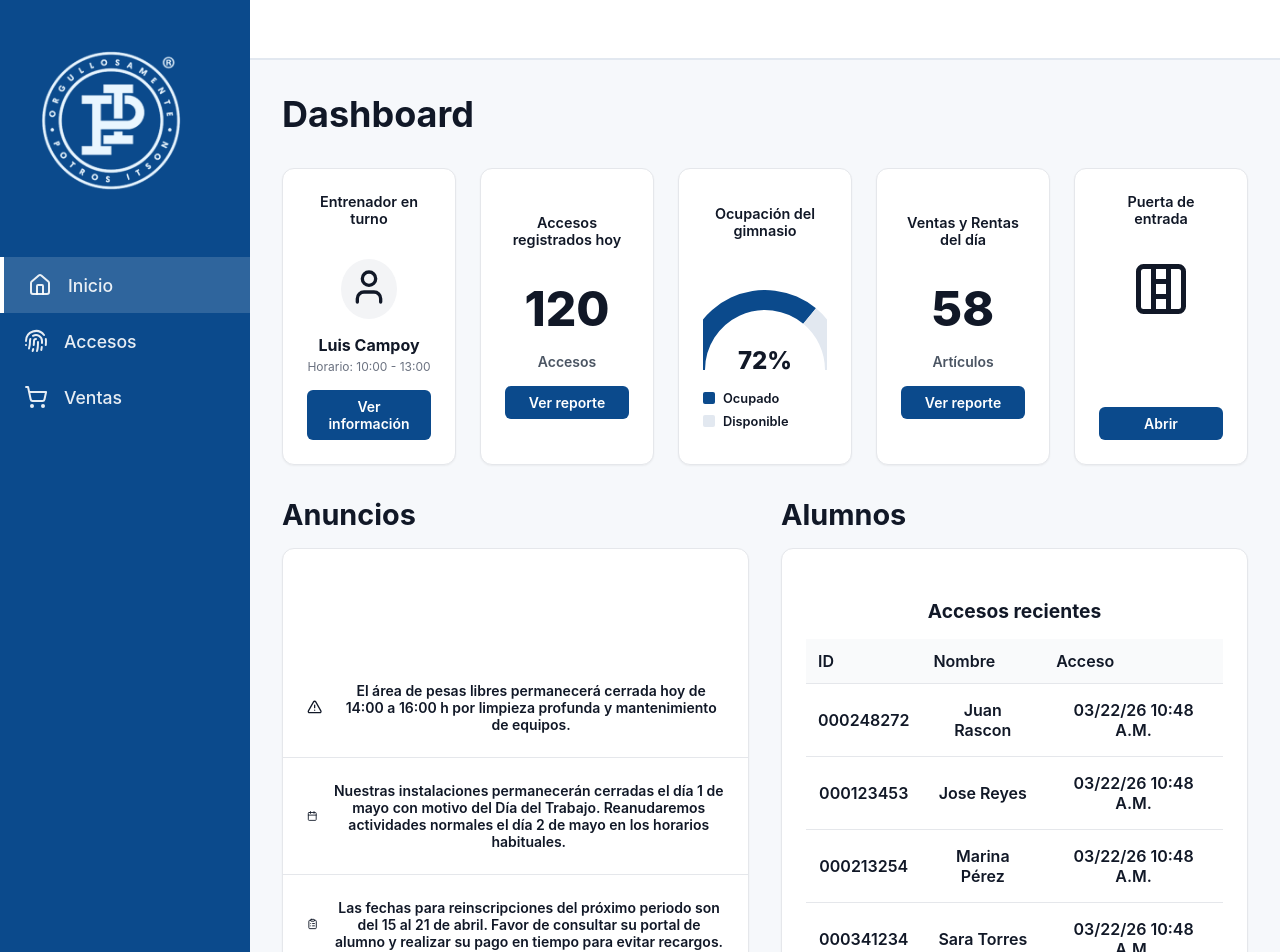
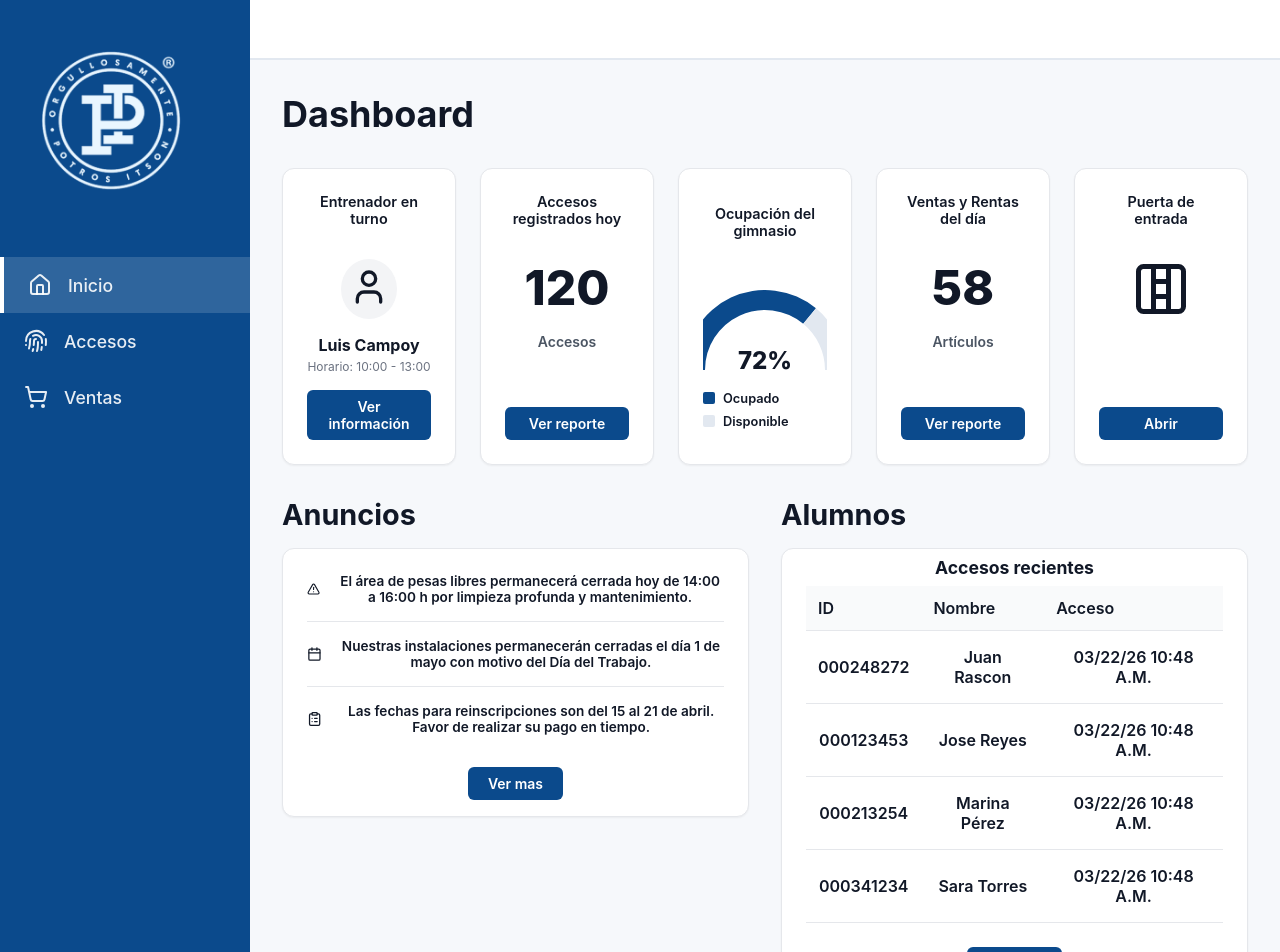
Before and after one commit to JuanBaldenegro248272/PotrosGym, a React app: page / in a window 1280 px wide. Shown: the top 952 px of the page. Built offline with nearby package versions, Linux system fonts and the light colour scheme; the HTML template or start-up script is replaced by a standard one.

Commit message:
Update
Se arreglo los botones de las cards pequenos, estaban desalineados, y tambien se arreglaron los cards de anuncios y los de alumnos porque daba mal aspecto que tuviera como el cuadro blanco de sobra arriba y abajo

```diff
--- a/src/index.css
+++ b/src/index.css
@@ -129,7 +129,7 @@ a {
   align-items: center;
   justify-content: center;
   text-align: center;
-  height: 100%;
+  height: auto;
 }
 
 .card-title {
--- a/src/pages/Dashboard.jsx
+++ b/src/pages/Dashboard.jsx
@@ -28,6 +28,7 @@ const Dashboard = () => {
           </div>
           <div style={{ fontWeight: '700', marginBottom: '0.25rem' }}>Luis Campoy</div>
           <div style={{ fontSize: '0.75rem', color: '#6b7280', marginBottom: '1rem' }}>Horario: 10:00 - 13:00</div>
+          <div style={{ flex: 1 }}></div>
           <button className="btn-primary">Ver información</button>
         </div>
 
@@ -35,6 +36,7 @@ const Dashboard = () => {
           <h3 className="card-title">Accesos registrados hoy</h3>
           <div className="card-value" style={{ margin: '1rem 0' }}>120</div>
           <div className="card-subtitle">Accesos</div>
+          <div style={{ flex: 1 }}></div>
           <button className="btn-primary">Ver reporte</button>
         </div>
 
@@ -81,6 +83,7 @@ const Dashboard = () => {
           <h3 className="card-title">Ventas y Rentas del día</h3>
           <div className="card-value" style={{ margin: '1rem 0' }}>58</div>
           <div className="card-subtitle">Artículos</div>
+          <div style={{ flex: 1 }}></div>
           <button className="btn-primary">Ver reporte</button>
         </div>
 
@@ -106,30 +109,34 @@ const Dashboard = () => {
         <div>
           <h2 style={{ fontSize: '1.8rem', fontWeight: '700', marginBottom: '1rem' }}>Anuncios</h2>
           <div className="card" style={{ padding: '0', alignItems: 'stretch' }}>
+            <div style={{ padding: '0.5rem 1.5rem 1rem 1.5rem' }}>
+              <div style={{ display: 'flex', padding: '1rem 0', borderBottom: '1px solid var(--border-color)', gap: '1rem', alignItems: 'center' }}>
+                <AlertTriangle size={24} color="#111827" />
+                <p style={{ fontSize: '0.85rem', fontWeight: '600' }}>El área de pesas libres permanecerá cerrada hoy de 14:00 a 16:00 h por limpieza profunda y mantenimiento.</p>
+              </div>
 
-            <div style={{ display: 'flex', padding: '1.5rem', borderBottom: '1px solid var(--border-color)', gap: '1rem', alignItems: 'center' }}>
-              <AlertTriangle size={32} color="#111827" />
-              <p style={{ fontSize: '0.875rem', fontWeight: '600' }}>El área de pesas libres permanecerá cerrada hoy de 14:00 a 16:00 h por limpieza profunda y mantenimiento de equipos.</p>
+              <div style={{ display: 'flex', padding: '1rem 0', borderBottom: '1px solid var(--border-color)', gap: '1rem', alignItems: 'center' }}>
+                <Calendar size={24} color="#111827" />
+                <p style={{ fontSize: '0.85rem', fontWeight: '600' }}>Nuestras instalaciones permanecerán cerradas el día 1 de mayo con motivo del Día del Trabajo.</p>
+              </div>
+
+              <div style={{ display: 'flex', padding: '1rem 0', gap: '1rem', alignItems: 'center' }}>
+                <ClipboardList size={24} color="#111827" />
+                <p style={{ fontSize: '0.85rem', fontWeight: '600' }}>Las fechas para reinscripciones son del 15 al 21 de abril. Favor de realizar su pago en tiempo.</p>
+              </div>
+
+              <div style={{ display: 'flex', justifyContent: 'center', marginTop: '1rem' }}>
+                <button className="btn-primary" style={{ width: 'auto' }}>Ver mas</button>
+              </div>
             </div>
-
-            <div style={{ display: 'flex', padding: '1.5rem', borderBottom: '1px solid var(--border-color)', gap: '1rem', alignItems: 'center' }}>
-              <Calendar size={32} color="#111827" />
-              <p style={{ fontSize: '0.875rem', fontWeight: '600' }}>Nuestras instalaciones permanecerán cerradas el día 1 de mayo con motivo del Día del Trabajo. Reanudaremos actividades normales el día 2 de mayo en los horarios habituales.</p>
-            </div>
-
-            <div style={{ display: 'flex', padding: '1.5rem', gap: '1rem', alignItems: 'center' }}>
-              <ClipboardList size={32} color="#111827" />
-              <p style={{ fontSize: '0.875rem', fontWeight: '600' }}>Las fechas para reinscripciones del próximo periodo son del 15 al 21 de abril. Favor de consultar su portal de alumno y realizar su pago en tiempo para evitar recargos.</p>
-            </div>
-
           </div>
         </div>
 
         <div>
           <h2 style={{ fontSize: '1.8rem', fontWeight: '700', marginBottom: '1rem' }}>Alumnos</h2>
           <div className="card" style={{ padding: '0', alignItems: 'stretch' }}>
-            <div style={{ padding: '1.5rem' }}>
-              <h3 style={{ fontSize: '1.2rem', fontWeight: '700', marginBottom: '1rem' }}>Accesos recientes</h3>
+            <div style={{ padding: '0.5rem 1.5rem 1rem 1.5rem' }}>
+              <h3 style={{ fontSize: '1.1rem', fontWeight: '700', marginBottom: '0.5rem', textAlign: 'center' }}>Accesos recientes</h3>
               <table style={{ width: '100%', textAlign: 'left', borderCollapse: 'collapse' }}>
                 <thead>
                   <tr style={{ background: '#f3f4f6', borderBottom: '1px solid var(--border-color)' }}>
```
